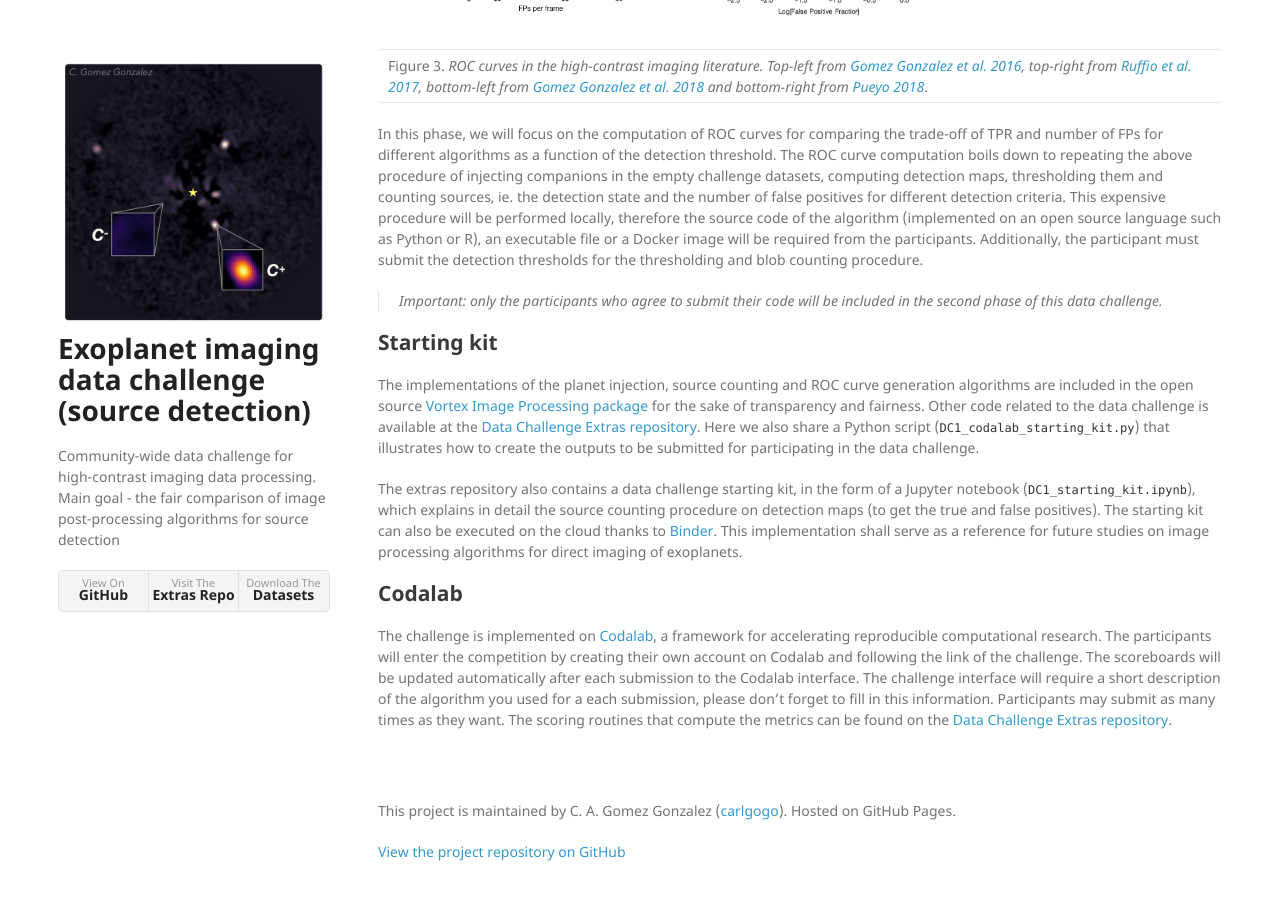
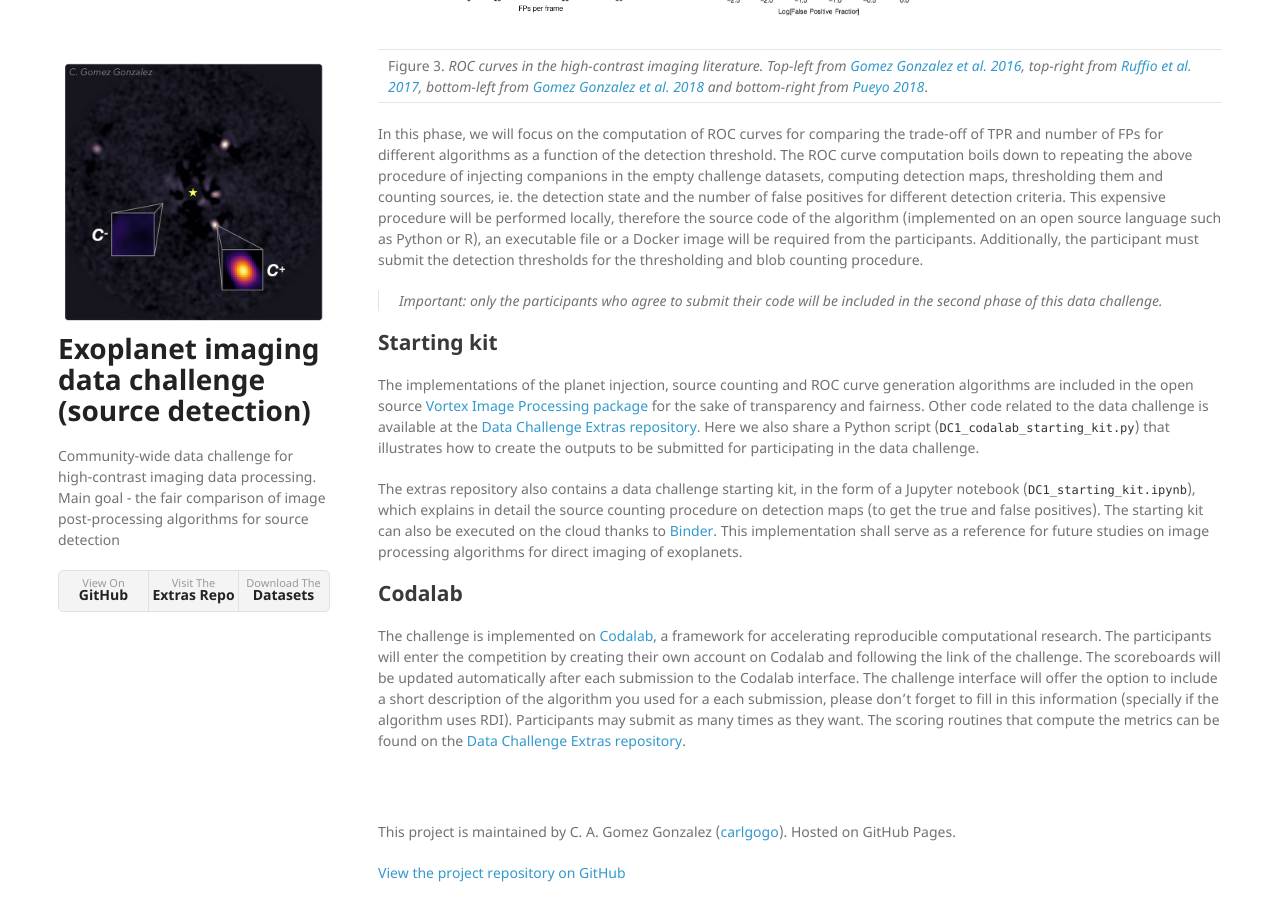
Before and after one commit to carlgogo/exoimaging_challenge, a Jekyll site: the page built from pages/metrics.md, in a window 1280 px wide and 900 px high, scrolled down 1809 px. Built offline with Jekyll 4.4.1, drawn with Linux system fonts in a browser that asks for light colours; nearby versions of some CDN libraries; our own code applies the rules of GitHub Pages for plain Markdown files; before the commit the page ends 2688 px from its top, so only the background shows below that.

Commit message:
updating metrics section

```diff
--- a/pages/metrics.md
+++ b/pages/metrics.md
@@ -46,4 +46,4 @@ The extras repository also contains a data challenge starting kit, in the form o
 
 ## Codalab
 
-The challenge is implemented on [Codalab](http://codalab.org/), a framework for accelerating reproducible computational research. The participants will enter the competition by creating their own account on Codalab and following the link of the challenge. The scoreboards will be updated automatically after each submission to the Codalab interface. The challenge interface will require a short description of the algorithm you used for a each submission, please don't forget to fill in this information. Participants may submit as many times as they want. The scoring routines that compute the metrics can be found on the [Data Challenge Extras repository](https://github.com/carlgogo/exoimaging_challenge_extras).
+The challenge is implemented on [Codalab](http://codalab.org/), a framework for accelerating reproducible computational research. The participants will enter the competition by creating their own account on Codalab and following the link of the challenge. The scoreboards will be updated automatically after each submission to the Codalab interface. The challenge interface will offer the option to include a short description of the algorithm you used for a each submission, please don't forget to fill in this information (specially if the algorithm uses RDI). Participants may submit as many times as they want. The scoring routines that compute the metrics can be found on the [Data Challenge Extras repository](https://github.com/carlgogo/exoimaging_challenge_extras).
```
